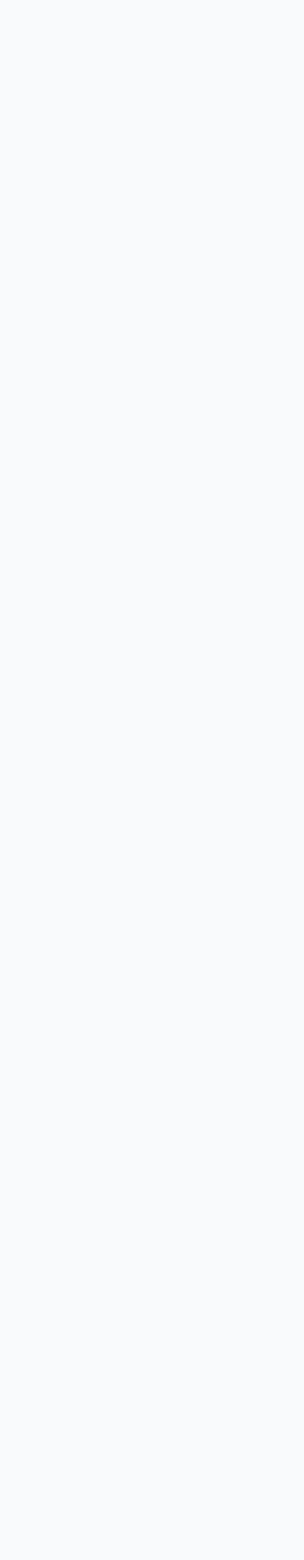
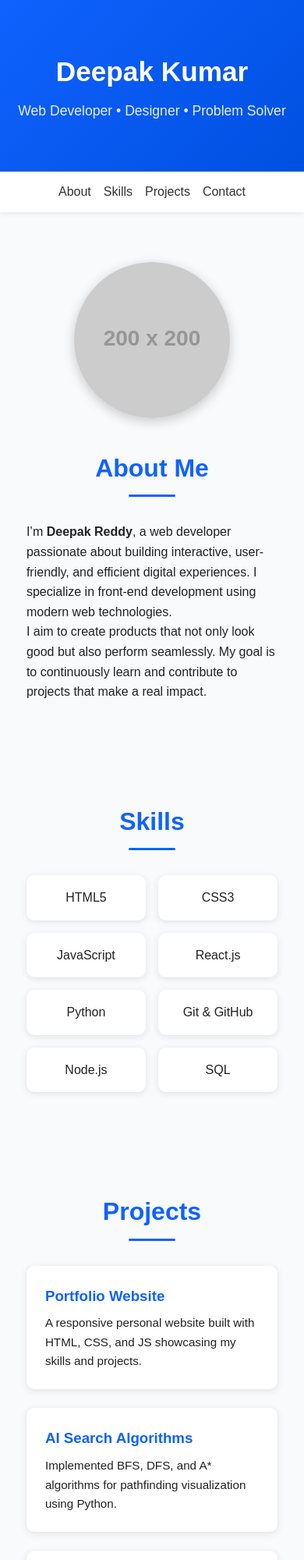
Before and after one commit to DeepakReddy215/DeepakReddy215.github.io, a plain HTML site: page index.html in a window 390 px wide. Shown: the top 2000 px of the page at 78% size. Before the commit the page ends 844 px from the top, so only its background shows below. Drawn offline with Linux system fonts and the light colour scheme; placeholder pictures from the web are drawn by us.

Commit message:
Update portfolio title and contact information

```diff
--- a/index.html
+++ b/index.html
@@ -3,7 +3,7 @@
 <head>
   <meta charset="UTF-8" />
   <meta name="viewport" content="width=device-width, initial-scale=1.0" />
-  <title>Deepak Kumar | Portfolio</title>
+  <title>KOTHA DEEPAK REDDY | Portfolio</title>
   <style>
     /* ====== Global Styles ====== */
     * {
@@ -184,4 +184,117 @@
     }
 
     .contact-info p {
-      margi
+      margin: 0.6rem 0;
+    }
+
+    .contact-info a {
+      color: #0f62fe;
+      font-weight: 500;
+    }
+
+    /* ====== Footer ====== */
+    footer {
+      text-align: center;
+      padding: 1.5rem;
+      background: #0f62fe;
+      color: white;
+      font-size: 0.9rem;
+      margin-top: 2rem;
+    }
+
+    /* ====== Responsive ====== */
+    @media (max-width: 768px) {
+      header h1 {
+        font-size: 2.2rem;
+      }
+      nav ul {
+        flex-wrap: wrap;
+        gap: 1rem;
+      }
+    }
+  </style>
+</head>
+<body>
+  <header>
+    <h1>Deepak Kumar</h1>
+    <p>Web Developer • Designer • Problem Solver</p>
+  </header>
+
+  <nav>
+    <ul>
+      <li><a href="#about">About</a></li>
+      <li><a href="#skills">Skills</a></li>
+      <li><a href="#projects">Projects</a></li>
+      <li><a href="#contact">Contact</a></li>
+    </ul>
+  </nav>
+
+  <section id="about">
+    <div class="container about-content">
+      <div class="about-img">
+        <img src="https://via.placeholder.com/200" alt="Profile Picture">
+      </div>
+      <div class="about-text">
+        <h2 class="section-title">About Me</h2>
+        <p>
+          I’m <strong>Deepak Reddy</strong>, a web developer passionate about building interactive, user-friendly, and efficient digital experiences. I specialize in front-end development using modern web technologies.
+        </p>
+        <p>
+          I aim to create products that not only look good but also perform seamlessly. My goal is to continuously learn and contribute to projects that make a real impact.
+        </p>
+      </div>
+    </div>
+  </section>
+
+  <section id="skills">
+    <div class="container">
+      <h2 class="section-title">Skills</h2>
+      <div class="skills-grid">
+        <div class="skill">HTML5</div>
+        <div class="skill">CSS3</div>
+        <div class="skill">JavaScript</div>
+        <div class="skill">React.js</div>
+        <div class="skill">Python</div>
+        <div class="skill">Git & GitHub</div>
+        <div class="skill">Node.js</div>
+        <div class="skill">SQL</div>
+      </div>
+    </div>
+  </section>
+
+  <section id="projects">
+    <div class="container">
+      <h2 class="section-title">Projects</h2>
+      <div class="projects-grid">
+        <div class="project-card">
+          <h3>Portfolio Website</h3>
+          <p>A responsive personal website built with HTML, CSS, and JS showcasing my skills and projects.</p>
+        </div>
+        <div class="project-card">
+          <h3>AI Search Algorithms</h3>
+          <p>Implemented BFS, DFS, and A* algorithms for pathfinding visualization using Python.</p>
+        </div>
+        <div class="project-card">
+          <h3>E-Commerce Recommender</h3>
+          <p>A machine learning–based product recommender system developed using Python and Scikit-learn.</p>
+        </div>
+      </div>
+    </div>
+  </section>
+
+  <section id="contact">
+    <div class="container">
+      <h2 class="section-title">Contact</h2>
+      <div class="contact-info">
+        <p>📧 Email: <a href="mailto:deepak@example.com">deepakry544@example.com</a></p>
+        <p>💼 LinkedIn: <a href="https://linkedin.com/in/your-profile" target="_blank">linkedin.com/in/profile</a></p>
+        <p>🔗 GitHub: <a href="https://github.com/your-username" target="_blank">github.com/DeepakReddy215</a></p>
+      </div>
+    </div>
+  </section>
+
+  <footer>
+    <p>© 2025 Deepak Reddy — All Rights Reserved</p>
+  </footer>
+</body>
+</html>
```
